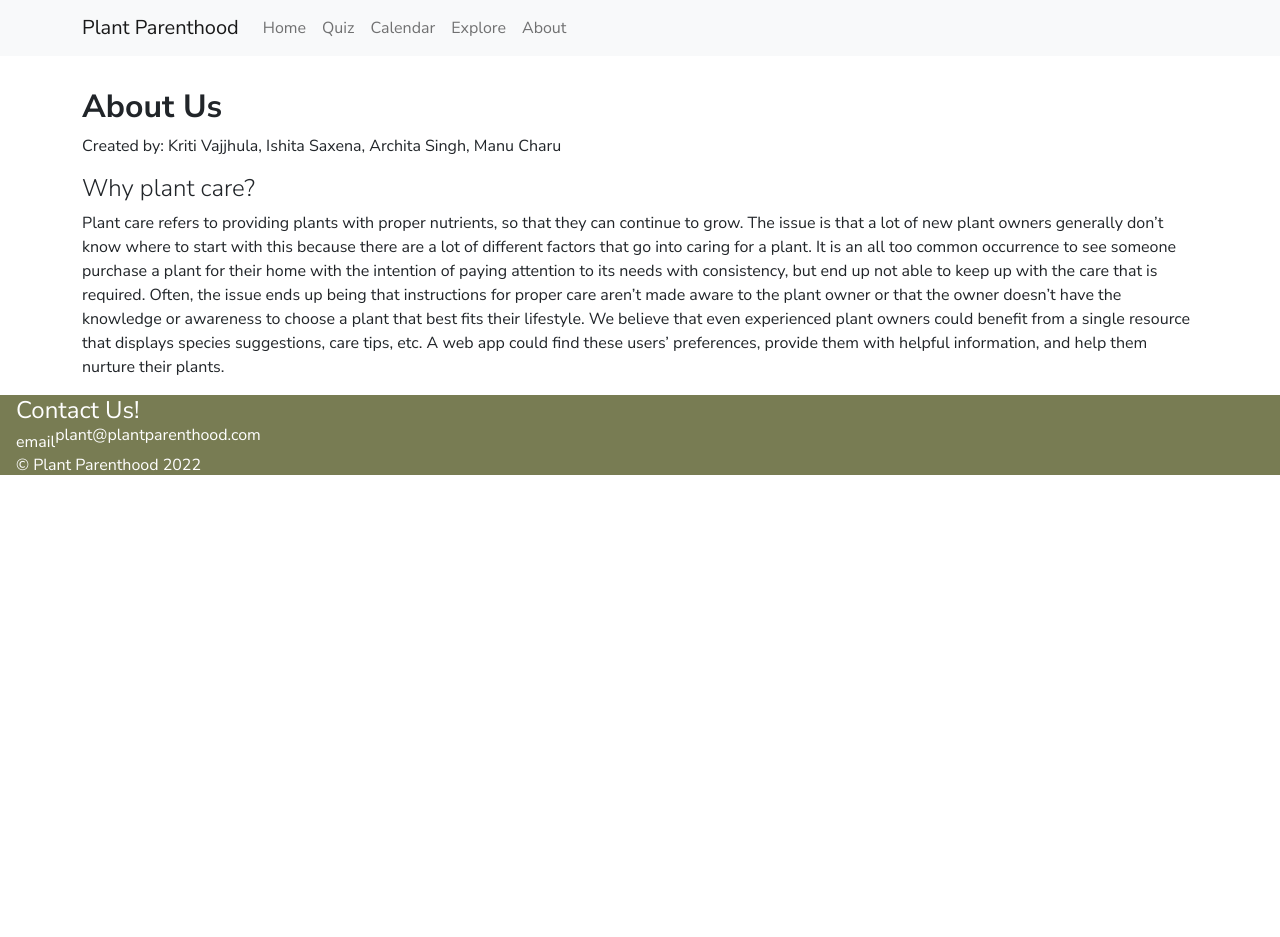
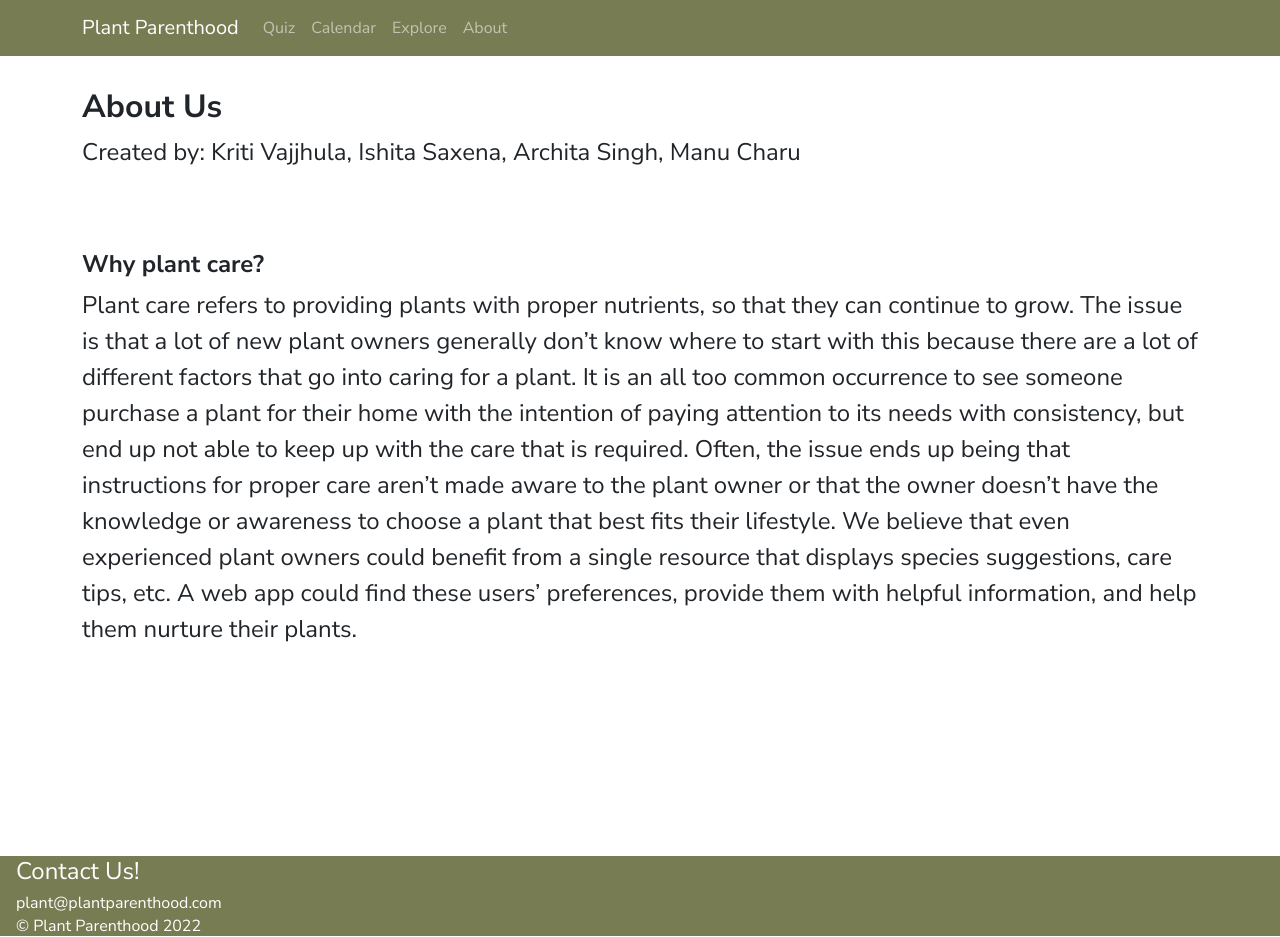
Before and after one commit to info340-au22/Plant-Parenthood-INFO-340, a React (Create React App) app: page /About.js in a window 1280 px wide. Before the commit the page ends 800 px from the top, so only its background shows below. Built offline with nearby package versions, Linux system fonts and the light colour scheme.

Commit message:
Format navbar and about page

```diff
--- a/src/components/About.js
+++ b/src/components/About.js
@@ -35,7 +35,7 @@ export function About() {
                     <p className="contact-text">Contact Us!</p>
                     <p>
                         <a href="mailto:plant@plantparenthood.com">
-                            <span className="material-icons">email</span>plant@plantparenthood.com
+                            <span className="material-icons">plant@plantparenthood.com</span>
                         </a>
                     </p>
                     <p>© Plant Parenthood 2022</p>
--- a/src/components/App.js
+++ b/src/components/App.js
@@ -16,11 +16,11 @@ export default function App(props) {
         <BrowserRouter>
         <div>
         <>
-            <Navbar bg="light" variant="light">
+            <Navbar className="color-Nav" variant="dark">
                 <Container>
                     <Navbar.Brand href="/">Plant Parenthood</Navbar.Brand>
                     <Nav className="me-auto">
-                        <Nav.Link as={Link} to='/'>Home</Nav.Link>
+                        {/* <Nav.Link as={Link} to='/'>Home</Nav.Link> */}
                         <Nav.Link as={Link} to='/Quiz.js'>Quiz</Nav.Link>
                         <Nav.Link as={Link} to='/Calendar.js'>Calendar</Nav.Link>
                         <Nav.Link as={Link} to='/Explore.js'>Explore</Nav.Link>
--- a/src/index.css
+++ b/src/index.css
@@ -33,6 +33,11 @@ h2 {
 
 h3 {
     font-size: 1rem;
+}
+
+.color-Nav {
+    color: #595c3f;
+    /* color: white; */
 }
 
 .btn-default{
@@ -127,6 +132,13 @@ button {
 
 .about-text {
     padding-top: 2rem;
+    height: 100vh;
+    font-size: 1.5rem;
+}
+
+.about-text h2 {
+    padding-top: 4rem;
+    font-weight: bold;
 }
 
 .contact-form {
```
